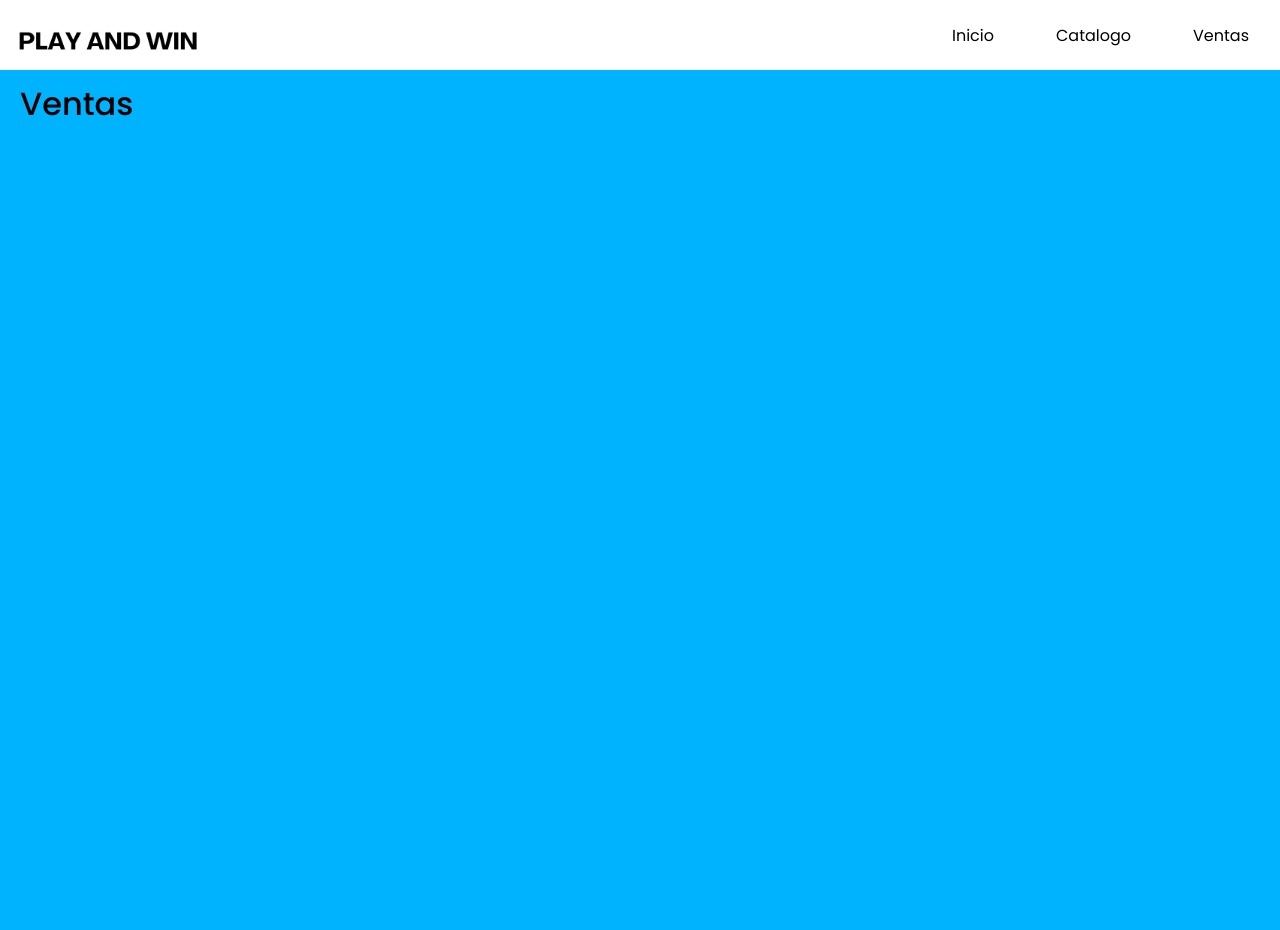
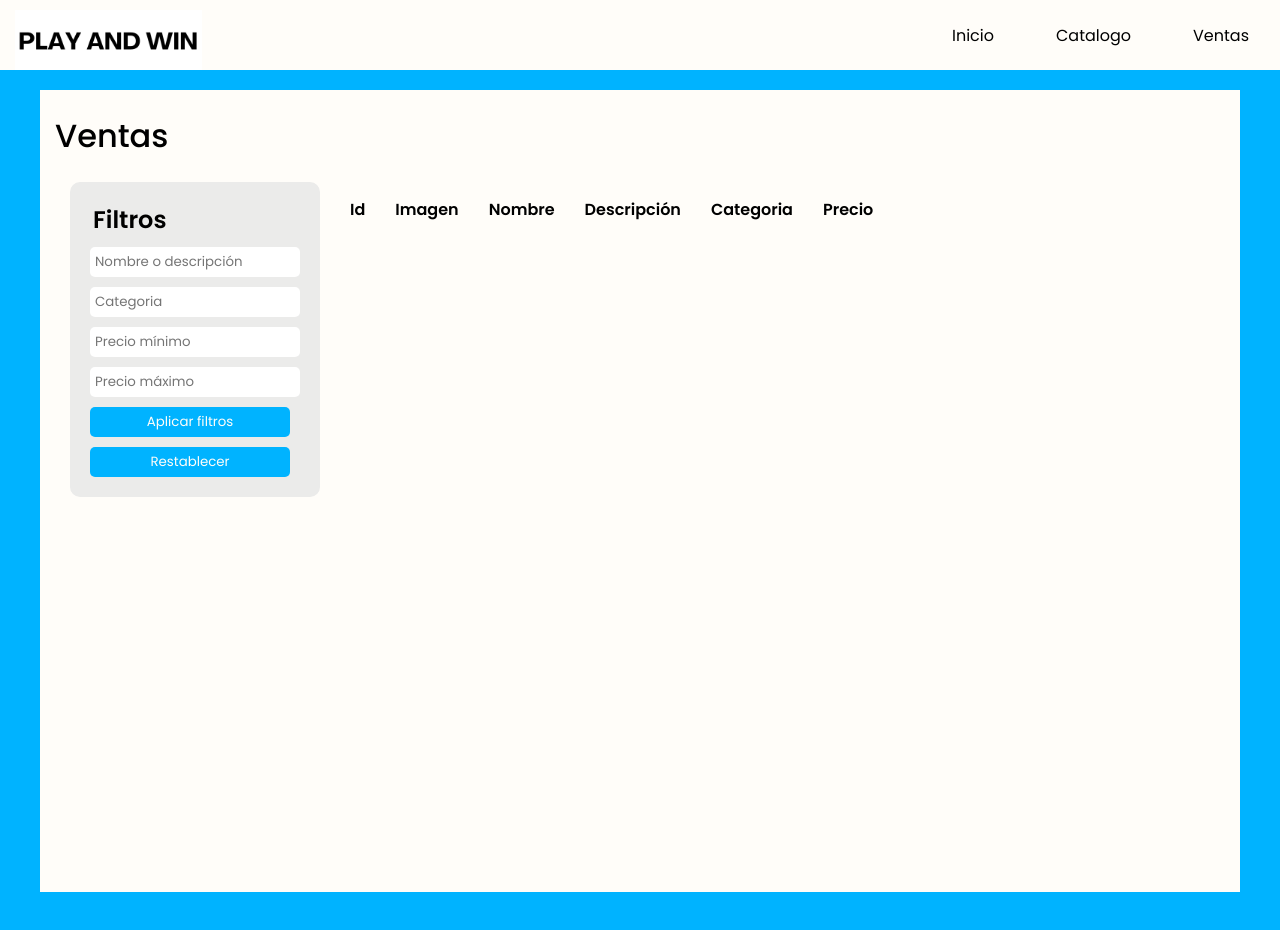
Before and after one commit to marianaarevh/sistema-playandwin, a website: page src/ventas/index.html in a window 1280 px wide. Before the commit the page ends 800 px from the top, so only its background shows below. Drawn offline with Linux system fonts and the light colour scheme.

Commit message:
ej. 5: (Ventas) diseño de tabla y filtros

```diff
--- a/src/assets/css/styles.css
+++ b/src/assets/css/styles.css
@@ -19,7 +19,11 @@ body{
 }
 
 main {
-    margin-top: 60px;
+    height: 100vh;
+    margin: 20px;
+    margin-top: 70px;
+    padding: 1px 15px;
+    background-color: var(--base-color);
 }
 
 h1 {
--- a/src/ventas/index.html
+++ b/src/ventas/index.html
@@ -33,6 +33,44 @@
 
     <h1>Ventas</h1>
 
+    <div id="ventas">
+    <form id="filter-form">
+
+        <div id="filter-section">
+        <h2>Filtros</h2>
+          <input type="text"   id="text" placeholder="Nombre o descripción" class="filter-field">
+          <input type="text" id="category" placeholder="Categoria" class="filter-field">
+          <input type="number" id="price-min" placeholder="Precio mínimo" class="filter-field">
+          <input type="number" id="price-max" placeholder="Precio máximo" class="filter-field">
+
+          <button type="submit" id="apply-filters">Aplicar filtros</button>
+          <button type="reset" id="reset-filters">Restablecer</button>
+        </div>
+      </form>
+
+      <br>
+
+      <div class="table-container">
+
+        <table id="data-table">
+          <thead>
+            <tr>
+              <th>Id</th>
+              <th>Imagen</th>
+              <th>Nombre</th>
+              <th>Descripción</th>
+              <th>Categoria</th>
+              <th>Precio</th>
+            </tr>
+          </thead>
+          <tbody id="data-table-body">
+            <!-- Aquí se generará la tabla dinámicamente -->
+          </tbody>
+        </table>
+
+      </div>
+    </div>
+
   </main>
 
 </body>
--- a/src/ventas/styles.css
+++ b/src/ventas/styles.css
@@ -0,0 +1,70 @@
+:root {
+    --base-color: #FFFDF9;
+    --boring-color: rgb(235, 235, 234) ;
+    --dark-base-color: black;
+    --main-color: rgb(255, 63, 69);
+    --accent-color: rgb(0, 179, 255);
+}
+
+
+#filter-form {
+    background-color: var(--boring-color);
+    padding: 15px;
+    margin: 0px 15px;
+    border-radius: 10px;
+    align-items: center;
+}
+
+#filter-section {
+    display: flex;
+    flex-direction: column;
+
+}
+
+#filter-section h2 {
+    padding: 5px;
+    margin: 0px 3px;
+}
+
+.filter-field, #apply-filters, #reset-filters {
+    padding:5px;
+    margin: 5px;
+    border-radius: 5px;
+    border-width: 0px;
+    width: 200px;
+}
+
+#filter-section button {
+    background-color: var(--accent-color);
+    color: var(--base-color);
+}
+
+#ventas {
+    display: flex;
+}
+
+.table-container {
+    max-width: 100%;
+    overflow-x: auto;
+  }
+
+
+  table {
+    width: 100%;
+    border-collapse: collapse;
+    white-space: nowrap;
+    font-size: 1rem;
+  }
+
+  th {
+    padding: 15px;
+  }
+
+  tbody td {
+    white-space: wrap;
+  }
+
+  tbody img {
+    max-width: 100px;
+    height: auto;
+  }
```
